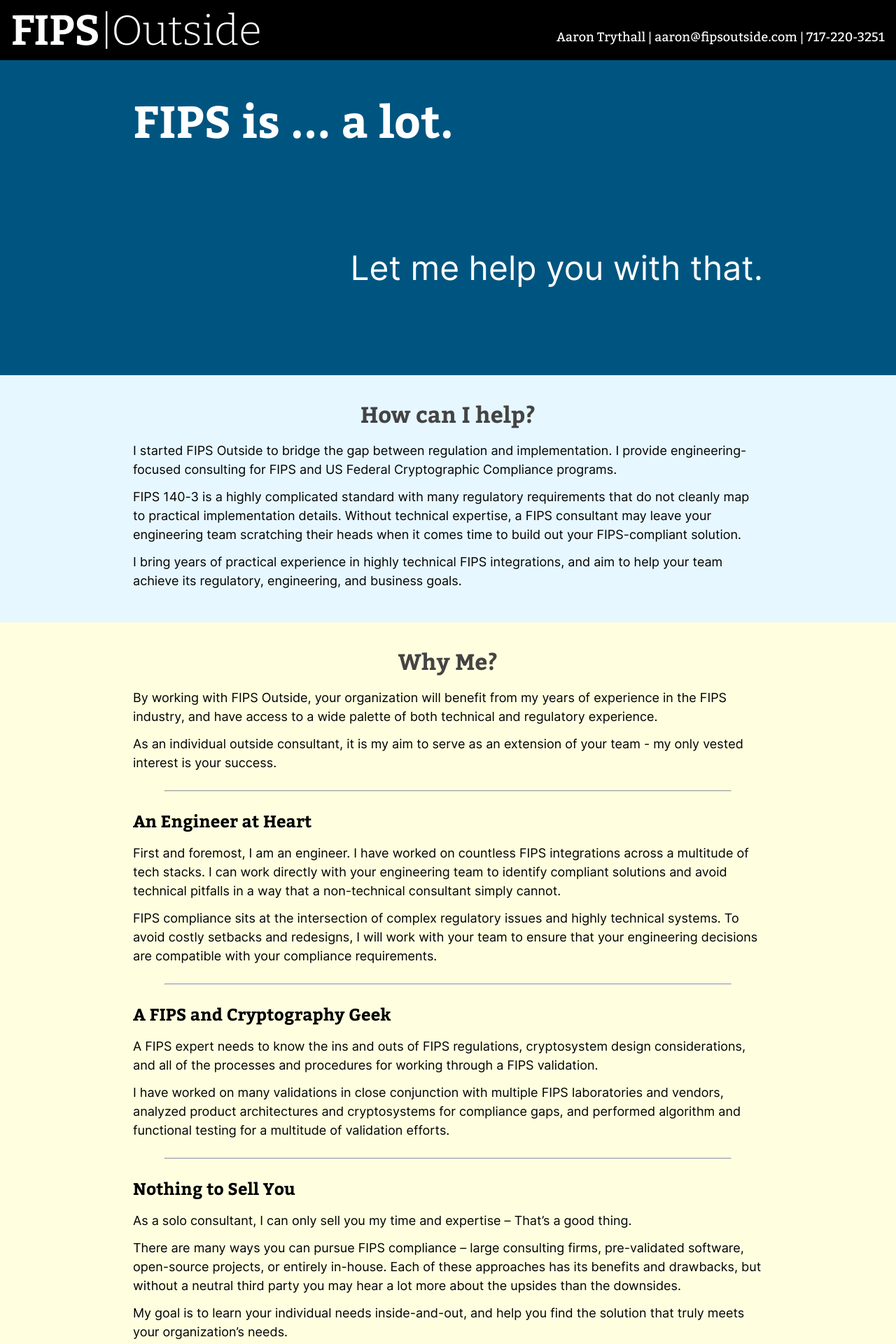
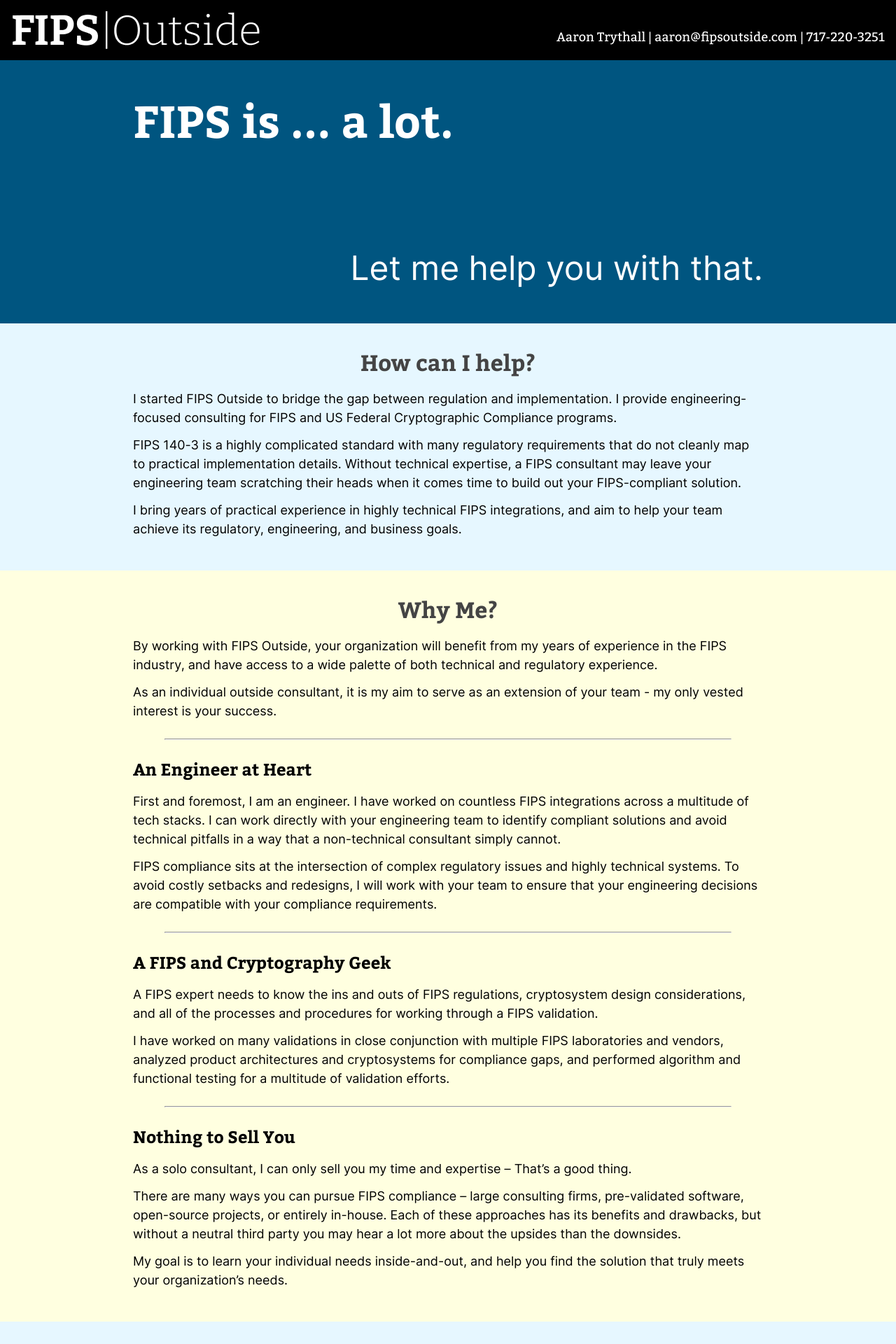
Before and after one commit to fipsoutside/fipsoutside.github.io, a Jekyll site: the page built from index.markdown, in a window 1280 px wide. Shown: the top 1920 px of the page at 70% size. Built offline with Jekyll 4.4.1, drawn with Linux system fonts in a browser that asks for light colours.

Commit message:
Remove min height from hero

```diff
--- a/assets/css/style.css
+++ b/assets/css/style.css
@@ -106,7 +106,6 @@ html {
   #hero {
     background-color: var(--color-hero);
     padding: 24px 0;
-    min-height: 50%;
   }
 
   #hero .max-width-wrapper {
```
